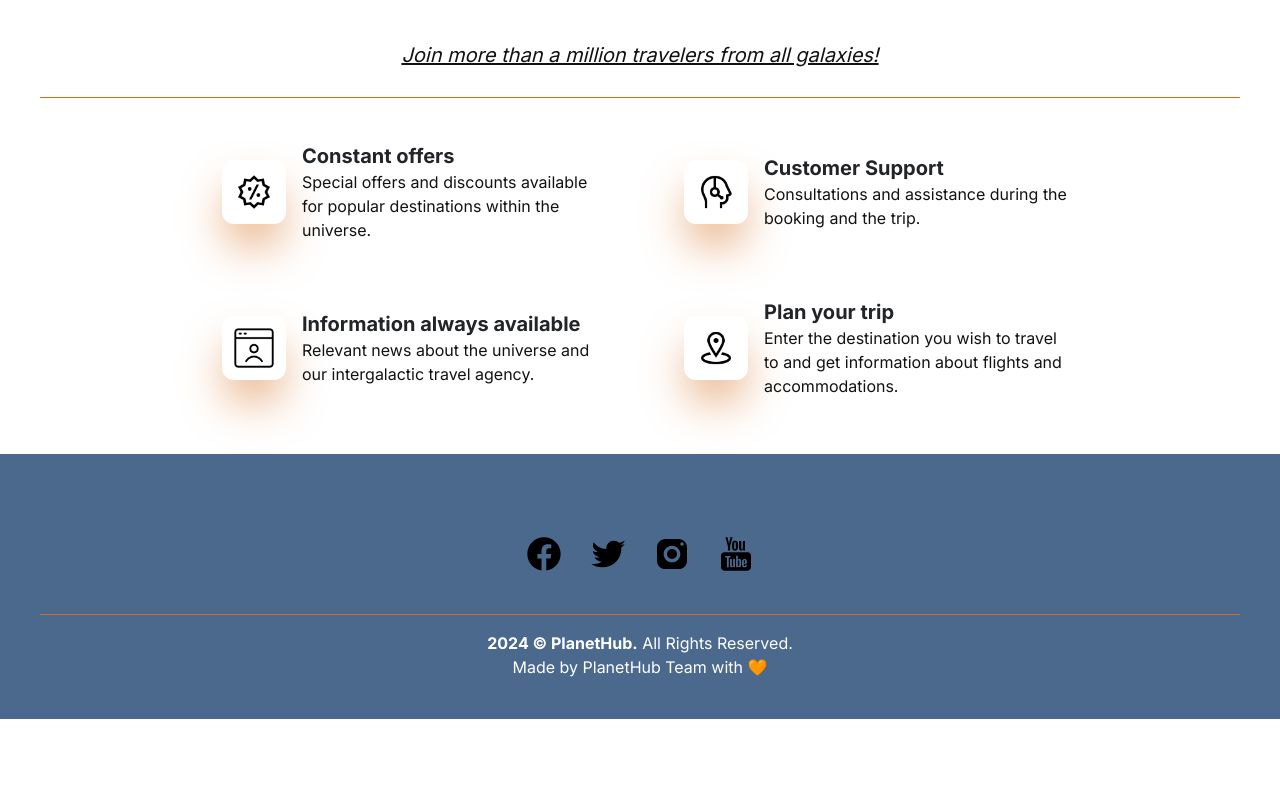
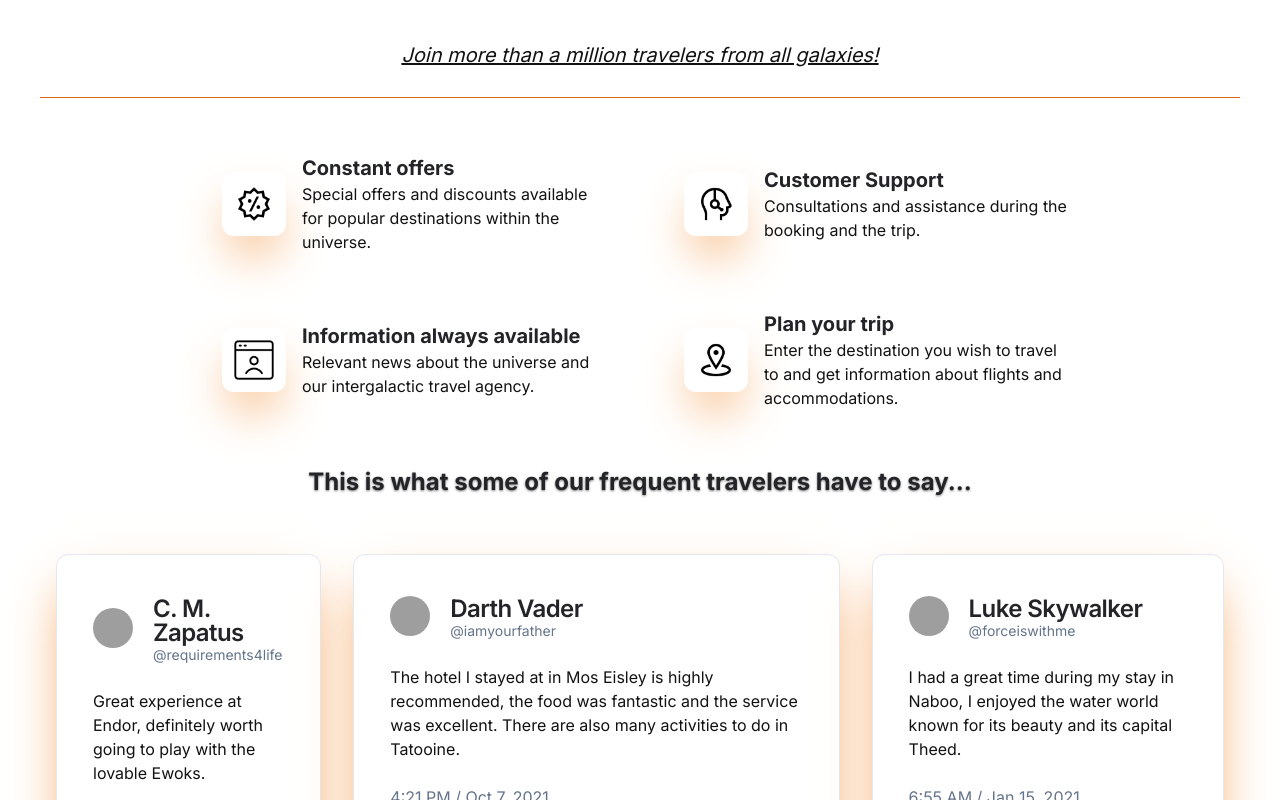
Before and after one commit to jcamilomolinar/planet-hub, a Next.js app in the folder planet-hub/: page / in a window 1280 px wide. Shown: the part 1140-1940 px from the top of the page. Before the commit the page ends 1859 px from the top, so only its background shows below. Built offline with nearby package versions, Linux system fonts and the light colour scheme; grey boxes are pictures that could not be loaded.

Commit message:
feat(main page): main page finished

```diff
--- a/planet-hub/app/globals.css
+++ b/planet-hub/app/globals.css
@@ -7,6 +7,7 @@
     --palleteBlue: #07102d;
     --palleteBlueVariant: #4a698d;
     --palleteOrange: #d46a17;
+    --palleteOrangeVariant: #f2994a;
     --textTitle: #222428;
     --textAll: #121212;
     --background: 0 0% 100%;
--- a/planet-hub/app/page.tsx
+++ b/planet-hub/app/page.tsx
@@ -10,6 +10,7 @@ import { Separator } from "@/components/ui/separator"
 import { MainPageSearchForm } from "@/components/MainPageSearchForm";
 import { MainPageCarousel } from "@/components/MainPageCarousel";
 import { ReactTyped } from "react-typed";
+import { OpinionCard } from "@/components/OpinionCard";
 
 export default function Home() {
 
@@ -22,7 +23,7 @@ export default function Home() {
           <p className="text-textAll text-lg p-5">PlanetHub is a virtual platform designed for those who wish to explore the vast universe of planets, stars and galaxies, offering an immersive and educational experience.</p>
           <p className="text-textAll italic text-xl">PlanetHub is more than just a travel platform,<br></br> it is a portal to the vastness of the cosmos.</p>
         </div>
-        <div className="shadow-2xl bg-white rounded-xl p-3 m-4 shadow-palleteOrange hover:scale-105 duration-164 ease-in-out hover:shadow-white">
+        <div className="shadow-2xl bg-white rounded-xl p-3 m-4 shadow-palleteOrange hover:scale-105 duration-200 ease-in-out hover:shadow-white">
           <Image src={MainPagePhoto} width={564} height={564} alt='PlanetHub App Logo' />
         </div>
       </div>
@@ -41,10 +42,10 @@ export default function Home() {
 
       <Separator className="my-7" />
 
-      <div className="flex justify-center items-center">
+      <div className="flex justify-center items-center my-10">
         <div className="w-3/4 grid grid-cols-2 grid-rows-2 gap-6">
           <div className="flex justify-center items-center p-4">
-            <Image className="shadow-2xl bg-white rounded-xl p-3 m-4 shadow-palleteOrange hover:scale-105 duration-164 ease-in-out hover:shadow-white" src={OfferIcon} width={64} height={64} alt='PlanetHub App Logo' />
+            <Image className="shadow-2xl bg-white rounded-xl p-3 m-4 shadow-palleteOrangeVariant hover:scale-110 duration-200 ease-in-out" src={OfferIcon} width={64} height={64} alt='PlanetHub App Logo' />
             <div className="flex flex-col">
               <p className="text-textTitle text-xl font-bold">Constant offers</p>
               <p className="text-textAll">Special offers and discounts available for popular destinations within the universe.</p>
@@ -52,7 +53,7 @@ export default function Home() {
           </div>
 
           <div className="flex justify-center items-center p-4">
-            <Image className="shadow-2xl bg-white rounded-xl p-3 m-4 shadow-palleteOrange hover:scale-105 duration-164 ease-in-out hover:shadow-white" src={CustomerSupportIcon} width={64} height={64} alt='PlanetHub App Logo' />
+            <Image className="shadow-2xl bg-white rounded-xl p-3 m-4 shadow-palleteOrangeVariant hover:scale-110 duration-200 ease-in-out" src={CustomerSupportIcon} width={64} height={64} alt='PlanetHub App Logo' />
             <div className="flex flex-col">
               <p className="text-textTitle text-xl font-bold">Customer Support</p>
               <p className="text-textAll">Consultations and assistance during the booking and the trip.</p>
@@ -60,7 +61,7 @@ export default function Home() {
           </div>
 
           <div className="flex justify-center items-center p-4">
-            <Image className="shadow-2xl bg-white rounded-xl p-3 m-4 shadow-palleteOrange hover:scale-105 duration-164 ease-in-out hover:shadow-white" src={WebIcon} width={64} height={64} alt='PlanetHub App Logo' />
+            <Image className="shadow-2xl bg-white rounded-xl p-3 m-4 shadow-palleteOrangeVariant hover:scale-110 duration-200 ease-in-out" src={WebIcon} width={64} height={64} alt='PlanetHub App Logo' />
             <div className="flex flex-col">
               <p className="text-textTitle text-xl font-bold">Information always available</p>
               <p className="text-textAll">Relevant news about the universe and our intergalactic travel agency.</p>
@@ -68,7 +69,7 @@ export default function Home() {
           </div>
 
           <div className="flex justify-center items-center p-4">
-            <Image className="shadow-2xl bg-white rounded-xl p-3 m-4 shadow-palleteOrange hover:scale-105 duration-164 ease-in-out hover:shadow-white" src={PlaceIcon} width={64} height={64} alt='PlanetHub App Logo' />
+            <Image className="shadow-2xl bg-white rounded-xl p-3 m-4 shadow-palleteOrangeVariant hover:scale-110 duration-200 ease-in-out" src={PlaceIcon} width={64} height={64} alt='PlanetHub App Logo' />
             <div className="flex flex-col">
               <p className="text-textTitle text-xl font-bold">Plan your trip</p>
               <p className="text-textAll">Enter the destination you wish to travel to and get information about flights and accommodations.</p>
@@ -77,6 +78,15 @@ export default function Home() {
         </div>
       </div>
 
+      <div>
+        <p className="text-textTitle text-2xl font-bold drop-shadow-[0_1.2px_1.2px_rgba(0,0,0,0.5)] text-center my-10">This is what some of our frequent travelers have to say...</p>
+        <div className="flex justify-around">
+          <OpinionCard name="C. M. Zapatus" user="requirements4life" date="8:21 PM / Dec 21, 2022">Great experience at Endor, definitely worth going to play with the lovable Ewoks.</OpinionCard>
+          <OpinionCard name="Darth Vader" user="iamyourfather" date="4:21 PM / Oct 7, 2021">The hotel I stayed at in Mos Eisley is highly recommended, the food was fantastic and the service was excellent. There are also many activities to do in Tatooine.</OpinionCard>
+          <OpinionCard name="Luke Skywalker" user="forceiswithme" date="6:55 AM / Jan 15, 2021">I had a great time during my stay in Naboo, I enjoyed the water world known for its beauty and its capital Theed.</OpinionCard>
+        </div>
+      </div>
+
     </div>
   );
 }
--- /dev/null
+++ b/planet-hub/components/OpinionCard.tsx
@@ -0,0 +1,34 @@
+import * as React from "react"
+
+import {
+  Card,
+  CardContent,
+  CardDescription,
+  CardFooter,
+  CardHeader,
+  CardTitle,
+} from "@/components/ui/card"
+import { Avatar, AvatarFallback, AvatarImage } from "@/components/ui/avatar"
+
+export function OpinionCard({name, user, children, date}: {name: string, user: string, children: React.ReactNode, date: string}) {
+  return (
+    <Card className="shadow-2xl bg-white rounded-xl p-3 m-4 shadow-palleteOrangeVariant hover:scale-110 duration-200 ease-in-out">
+      <CardHeader className="flex items-center flex-row gap-5">
+        <Avatar>
+            <AvatarImage src="https://github.com/shadcn.png" alt={user} />
+            <AvatarFallback>NN</AvatarFallback>
+        </Avatar>
+        <div>
+            <CardTitle className="text-textTitle">{name}</CardTitle>
+            <CardDescription>@{user}</CardDescription>
+        </div>
+      </CardHeader>
+      <CardContent className="text-textAll">
+        <p>{children}</p>
+      </CardContent>
+      <CardFooter className="text-muted-foreground">
+        <p>{date}</p>
+      </CardFooter>
+    </Card>
+  )
+}
--- /dev/null
+++ b/planet-hub/components/ui/avatar.tsx
@@ -0,0 +1,50 @@
+"use client"
+
+import * as React from "react"
+import * as AvatarPrimitive from "@radix-ui/react-avatar"
+
+import { cn } from "@/lib/utils"
+
+const Avatar = React.forwardRef<
+  React.ElementRef<typeof AvatarPrimitive.Root>,
+  React.ComponentPropsWithoutRef<typeof AvatarPrimitive.Root>
+>(({ className, ...props }, ref) => (
+  <AvatarPrimitive.Root
+    ref={ref}
+    className={cn(
+      "relative flex h-10 w-10 shrink-0 overflow-hidden rounded-full",
+      className
+    )}
+    {...props}
+  />
+))
+Avatar.displayName = AvatarPrimitive.Root.displayName
+
+const AvatarImage = React.forwardRef<
+  React.ElementRef<typeof AvatarPrimitive.Image>,
+  React.ComponentPropsWithoutRef<typeof AvatarPrimitive.Image>
+>(({ className, ...props }, ref) => (
+  <AvatarPrimitive.Image
+    ref={ref}
+    className={cn("aspect-square h-full w-full", className)}
+    {...props}
+  />
+))
+AvatarImage.displayName = AvatarPrimitive.Image.displayName
+
+const AvatarFallback = React.forwardRef<
+  React.ElementRef<typeof AvatarPrimitive.Fallback>,
+  React.ComponentPropsWithoutRef<typeof AvatarPrimitive.Fallback>
+>(({ className, ...props }, ref) => (
+  <AvatarPrimitive.Fallback
+    ref={ref}
+    className={cn(
+      "flex h-full w-full items-center justify-center rounded-full bg-muted",
+      className
+    )}
+    {...props}
+  />
+))
+AvatarFallback.displayName = AvatarPrimitive.Fallback.displayName
+
+export { Avatar, AvatarImage, AvatarFallback }
--- a/planet-hub/package.json
+++ b/planet-hub/package.json
@@ -9,6 +9,7 @@
     "lint": "next lint"
   },
   "dependencies": {
+    "@radix-ui/react-avatar": "^1.1.0",
     "@radix-ui/react-icons": "^1.3.0",
     "@radix-ui/react-label": "^2.1.0",
     "@radix-ui/react-popover": "^1.1.1",
--- a/planet-hub/tailwind.config.ts
+++ b/planet-hub/tailwind.config.ts
@@ -9,13 +9,6 @@ const config = {
     './src/**/*.{ts,tsx}',
 	],
   prefix: "",
-  "darkBlue": "#07102d",
-  "midBlue": "#4a698d",
-  "lightBlue": "#6c92be",
-  "darkOrange": "#d46a17",
-  "lightOrange": "#f2994a",
-  "textAll": "#121212",
-  "textTitle": "#222428",
   theme: {
     container: {
       center: true,
@@ -29,6 +22,7 @@ const config = {
         palleteBlue: "var(--palleteBlue)",
         palleteBlueVariant: "var(--palleteBlueVariant)",
         palleteOrange: "var(--palleteOrange)",
+        palleteOrangeVariant: "var(--palleteOrangeVariant)",
         textTitle: "var(--textTitle)",
         textAll: "var(--textAll)",
         border: "hsl(var(--border))",
```
Also changed, not shown: 1 other file (tests, documents, lock files or other folders).
